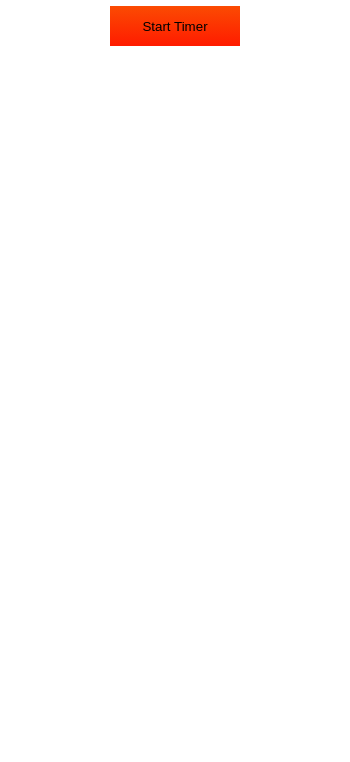
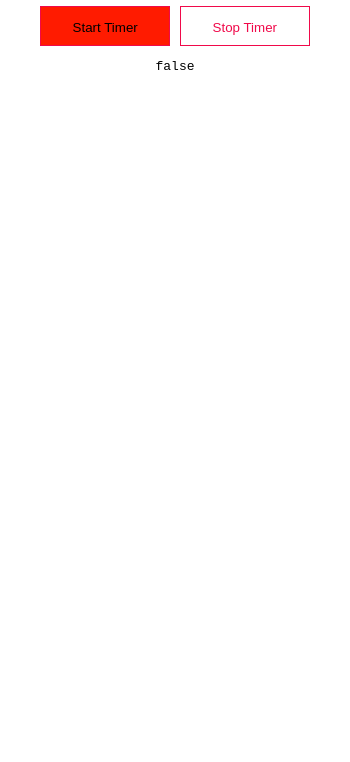
Before and after one commit to lilgangus/notificationTimer, an Electron app: page index.html in a window 350 px wide. Shown: the part 82-844 px from the top of the page. Drawn offline with Linux system fonts and the light colour scheme; no server answers.

Commit message:
working on changes, created stop button

```diff
--- a/index.html
+++ b/index.html
@@ -10,8 +10,11 @@
     <div class="main">
         <h1>20 Minute Timer</h1>
         <div>
-            <button id="runScript" class="btn">
+            <button id="runTimer" class="btn">
                 <span>Start Timer</span>
+            </button>
+            <button id="stopTimer">
+                <span>Stop Timer</span>
             </button>
         </div>
         <pre id="output"></pre>
@@ -20,17 +23,37 @@
     <script>
         const {ipcRenderer} = require('electron');
 
-        document.getElementById('runScript').addEventListener('click', () => {
-            ipcRenderer.send('runBashScript');
+        stopButton = document.getElementById('stopTimer');
+        startButton = document.getElementById('runTimer');
+
+        setStopButtonToDisabled()
+
+        startButton.addEventListener('click', () => {
+            ipcRenderer.send('runBashScript')
+            ipcRenderer.send('startTimer')
+            setStopButtonToNotDisabled()
         });
 
         ipcRenderer.on('bashOutput', (event, data) => {
             document.getElementById('output').textContent = data;
         });
+
+        function setStopButtonToDisabled(){
+            stopButton.classList.remove('btn')
+            stopButton.classList.add('btnDisabled')
+            document.getElementById('output').textContent = stopButton.disabled
+        }
+
+        function setStopButtonToNotDisabled() {
+            stopButton.classList.remove('btnDisabled')
+            stopButton.classList.add('btn')
+            document.getElementById('output').textContent = stopButton.disabled
+        }
     </script>
 </body>
 
 <style>
+
     .main {
         width: 100%;
         height: 100%;
@@ -38,6 +61,7 @@
         flex-direction: column;
         align-items: center;
         justify-content: center;
+        font-family: 'Courier New'
     }
 
     .btn {
@@ -46,8 +70,20 @@
         line-height: 42px;
         padding: 0;
         border: none;
+        border: 1px solid #f0094a;
         background: rgb(255, 27, 0);
-        background: linear-gradient(0deg, rgba(255, 27, 0, 1) 0%, rgba(251, 75, 2, 1) 100%);
+        color: #000000;
+        /* background: linear-gradient(0deg, rgba(255, 27, 0, 1) 0%, rgba(251, 75, 2, 1) 100%); */
+    }
+
+    .btnDisabled {
+        width: 130px;
+        height: 40px;
+        line-height: 42px;
+        padding: 0;
+        border: 1px solid #f0094a;
+        background: rgb(255, 255, 255);
+        color:  #f0094a;
     }
 
     .btn:hover {
```
Also changed, not shown: index.js (+9 -3 lines).
